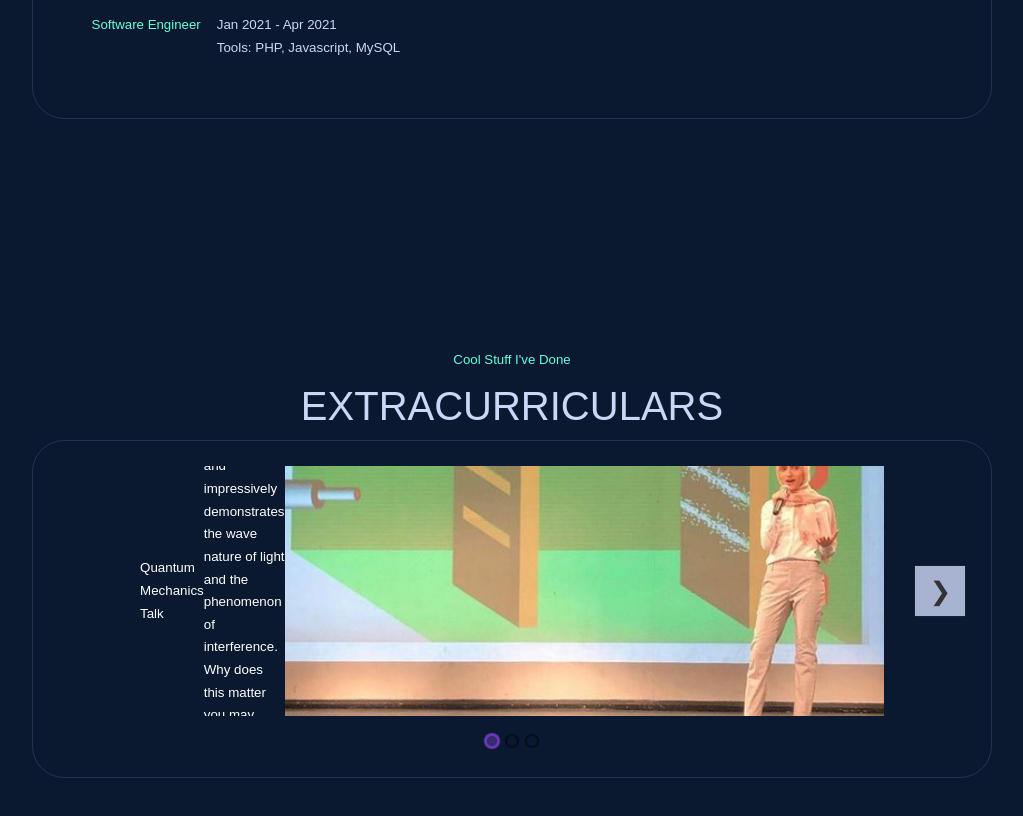
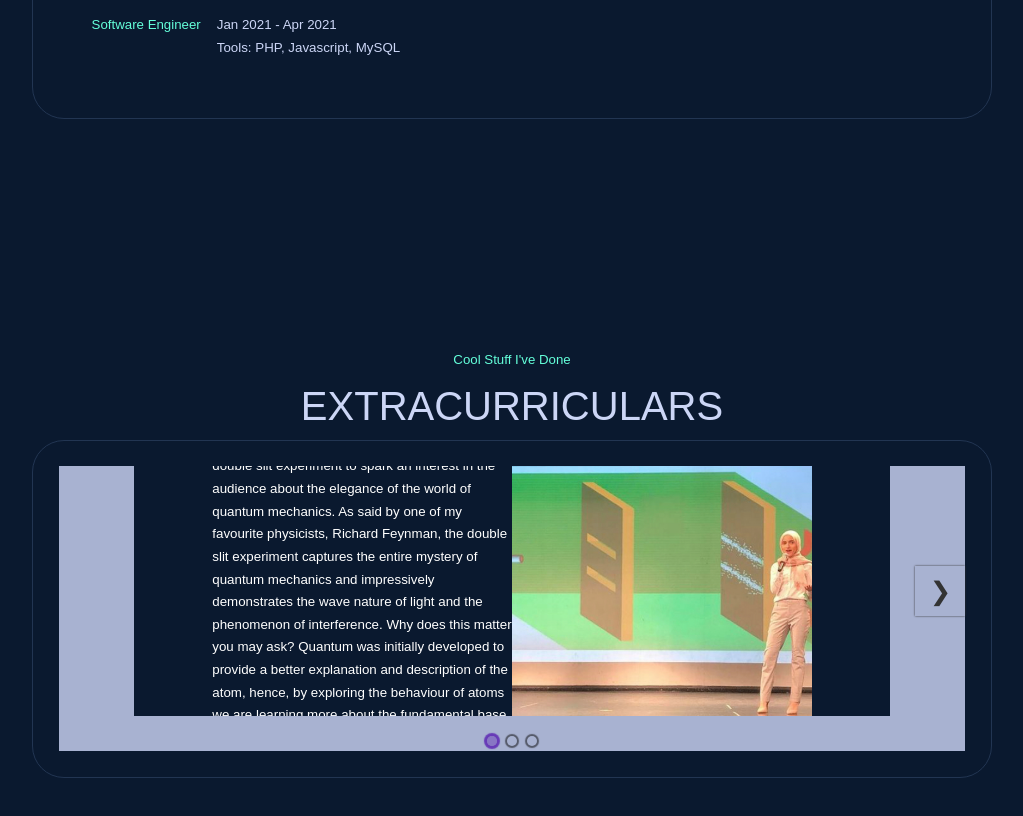
Before and after one commit to raghadasfour-02/personal-portfolio-2.0, a React (Create React App) app: page / in a window 1280 px wide. Shown: the part 1507-2323 px from the top of the page, without its empty margins (128-1151 px from the left). Built offline with nearby package versions, Linux system fonts and the light colour scheme.

Commit message:
Configure Experience Carousel

```diff
--- a/src/components/extracurriculars/ExtracurricularsCarousel.jsx
+++ b/src/components/extracurriculars/ExtracurricularsCarousel.jsx
@@ -2,7 +2,7 @@ import React from "react";
 import Carousel from "react-elastic-carousel";
 import Item from "./Item";
 import "./extracurriculars.css";
-import quantum_mechanics_talk from './quantum_mechanics_talk.jpg';
+import quantum_mechanics_talk from './quantum_mechanics_talk.png';
 import thespain from './thespian.jpg';
 import stem_photo from './stem_photo.png';
 
@@ -18,12 +18,11 @@ function ExtracurricularsCarousel() {
     <div className='carousel_container'>
         <Carousel breakPoints={breakPoints}>
           <Item>
-            <small>Quantum Mechanics Talk</small>
-            <small>
+            <small>Quantum Mechanics Talk<br></br>
             I got the privilege of giving a TED-ed Talk about quantum mechanics. I chose to focus this talk on double slit experiment to spark an interest in the audience  about the elegance of the world of quantum mechanics.
             As said by one of my favourite physicists, Richard Feynman, the double slit experiment captures the entire mystery of quantum mechanics and impressively demonstrates the wave nature of light and the phenomenon of interference. Why does this matter you may ask? Quantum was initially developed to provide a better explanation and description of the atom, hence, by exploring the behaviour of atoms we are learning more about the fundamental base unit of our world. Atoms make up everything. So by delving into the quantum world, we come to understand how the world around us operates.
             </small>
-            <img src={quantum_mechanics_talk}></img>
+            <img style={{ width: 300, height: 300 }} src={quantum_mechanics_talk}></img>
           </Item>
 
           <Item>
--- a/src/components/extracurriculars/extracurriculars.css
+++ b/src/components/extracurriculars/extracurriculars.css
@@ -7,10 +7,18 @@
   border-radius: 0;
   background-color: #a8b2d1;
 }
+.rec {
+  padding: 0;
+  margin: 0;
+  background-color: #a8b2d1;
+}
+.rec.rec-carousel-wrapper {
+  padding: 0;
+  margin: 0;
+}
 /* round buttons on hover */
 .rec.rec-arrow:hover {
   border-radius: 50%;
-  background-color: #CCD6F6;
 }
 
   /* hide disabled buttons */
```
Also changed, not shown: src/components/extracurriculars/quantum_mechanics_talk.jpg (deleted), src/components/extracurriculars/quantum_mechanics_talk.png (added).
